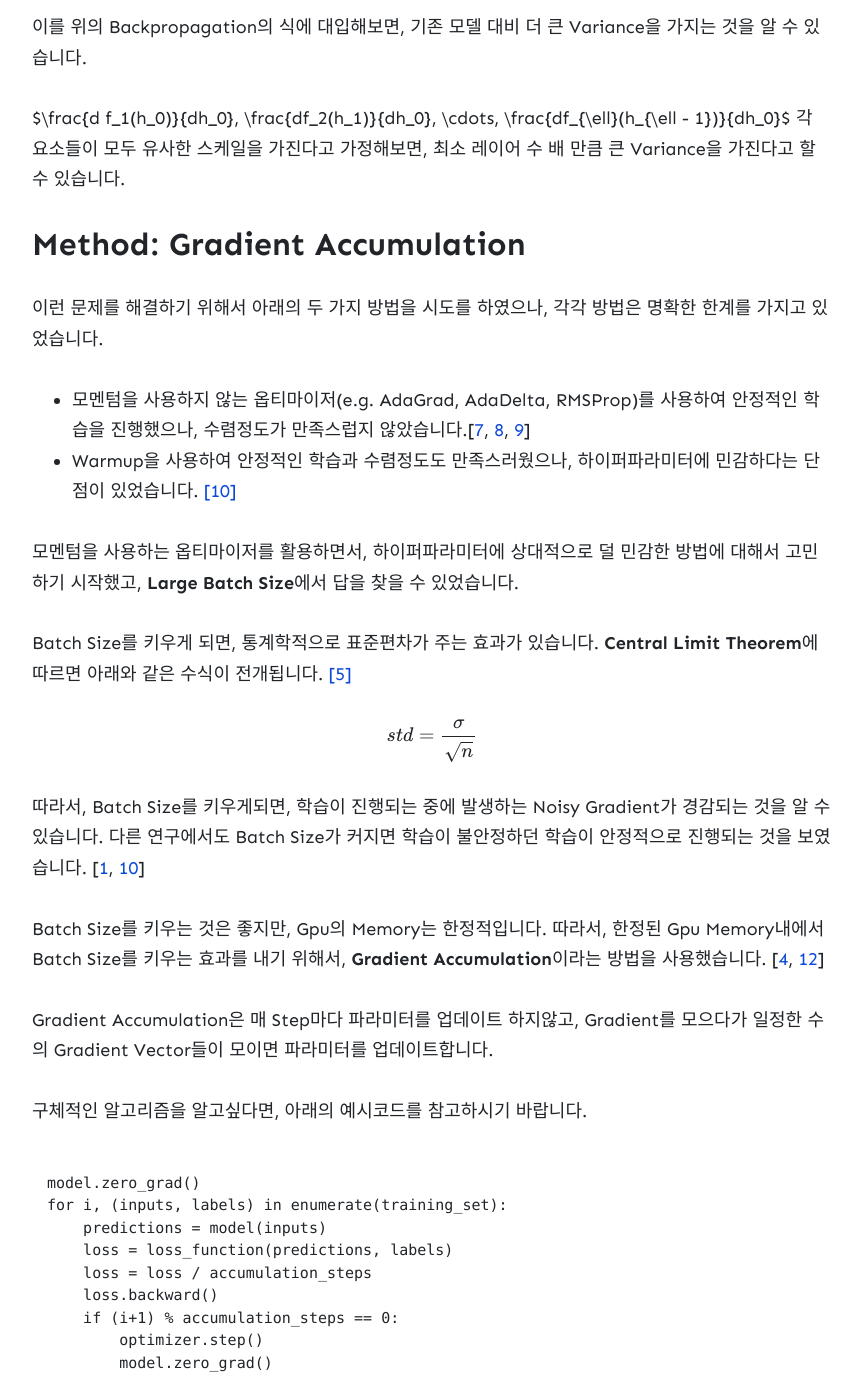
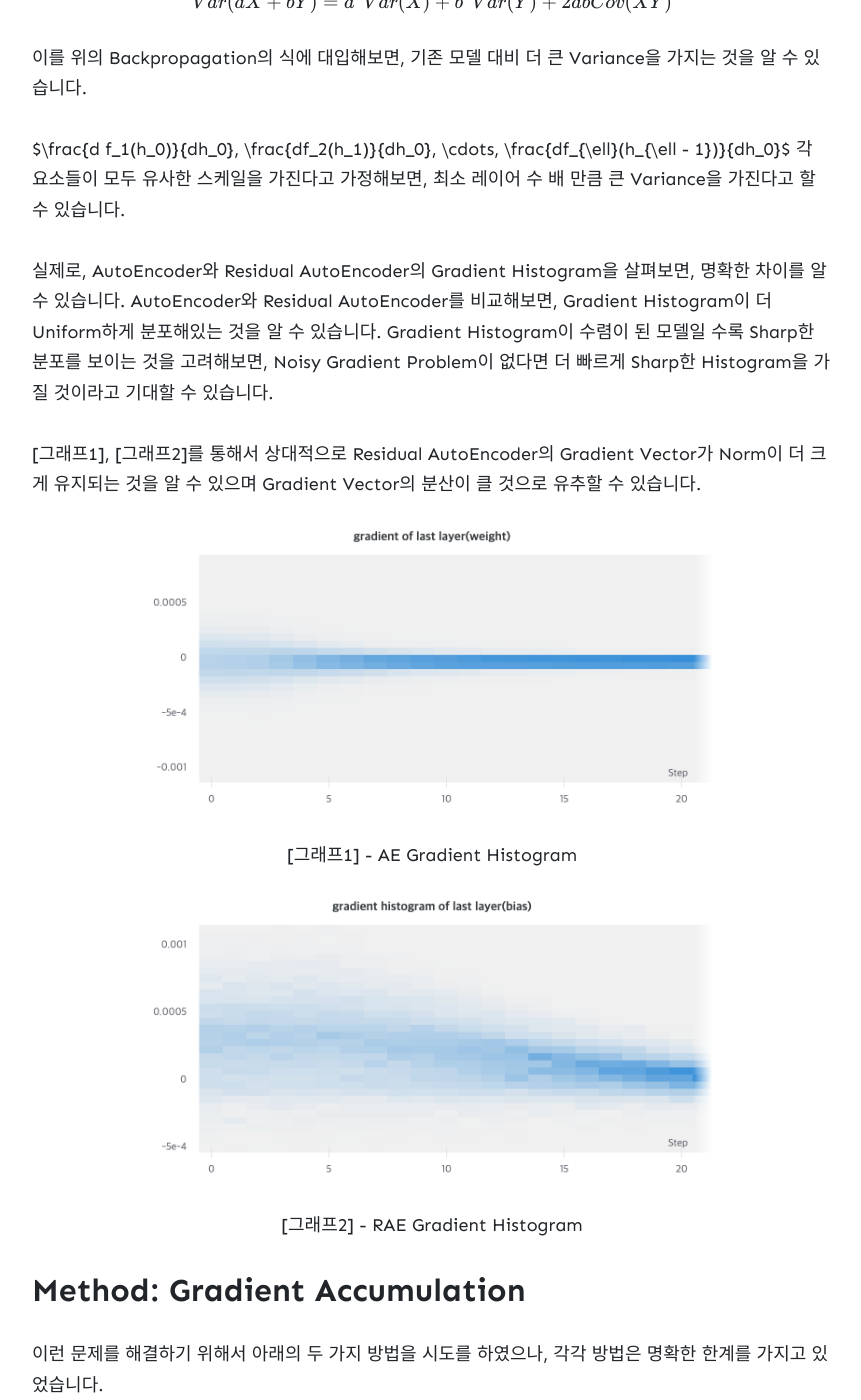
Before and after one commit to wowthemesnet/jekyll-theme-memoirs, a Jekyll site: the page built from _posts/2020-12-29-Gradient-Accumulation.md, in a window 1280 px wide and 1400 px high, scrolled down 4158 px. Shown: the whole window, without its empty margins (208-1069 px from the left). Built offline with Jekyll 4.4.1, drawn with Linux system fonts in a browser that asks for light colours; nearby versions of some CDN libraries; formulas are drawn with MathJax 3; comment, search, counter and statistics services are not loaded; some of the changed text lies outside the part shown.

Commit message:
add new contents

```diff
--- a/_posts/2020-12-29-Gradient-Accumulation.md
+++ b/_posts/2020-12-29-Gradient-Accumulation.md
@@ -10,7 +10,7 @@
 
 안녕하세요. 마키나락스의 류원탁입니다.
 
-딥러닝 문제를 다루다보면, Gradient의 오차(Variance)이 커져 학습이 불안정적으로 진행되는 경우가 발생합니다.
+딥러닝 문제를 다루다보면, Gradient의 오차(Variance)이 커져 학습이 불안정적으로 진행되는 경우가 발생합니다. 여기서 오차라는 표현은 GD에서 나오는 Gradient Vector와 SGD상에서 나오는 Gradient Vector간의 차이를 의미합니다.
 
 본 포스트에서는 Noisy Gradient에 대해서 살펴보고, 해결할 수 있는 방법에 대해서 다루겠습니다.
 
@@ -132,6 +132,24 @@
 
 $\frac{d f_1(h_0)}{dh_0}, \frac{df_2(h_1)}{dh_0}, \cdots, \frac{df_{\ell}(h_{\ell - 1})}{dh_0}$ 각 요소들이 모두 유사한 스케일을 가진다고 가정해보면, 최소 레이어 수 배 만큼 큰 Variance을 가진다고 할 수 있습니다.
 
+실제로, AutoEncoder와 Residual AutoEncoder의 Gradient Histogram을 살펴보면, 명확한 차이를 알 수 있습니다. AutoEncoder와 Residual AutoEncoder를 비교해보면, Gradient Histogram이 더 Uniform하게 분포해있는 것을 알 수 있습니다. Gradient Histogram이 수렴이 된 모델일 수록 Sharp한 분포를 보이는 것을 고려해보면, Noisy Gradient Problem이 없다면 더 빠르게 Sharp한 Histogram을 가질 것이라고 기대할 수 있습니다.
+
+[그래프1], [그래프2]를 통해서 상대적으로 Residual AutoEncoder의 Gradient Vector가 Norm이 더 크게 유지되는 것을 알 수 있으며 Gradient Vector의 분산이 클 것으로 유추할 수 있습니다.
+
+<figure class="image" style="align: center;">
+<p align="center">
+  <img style="width: 70%" src="/assets/images/2020-12-29-Gradient-Accumulation/ae30-weight.png" alt="ae">
+  <figcaption style="text-align: center;">[그래프1] - AE Gradient Histogram</figcaption>
+</p>
+</figure>
+
+<figure class="image" style="align: center;">
+<p align="center">
+  <img style="width: 70%" src="/assets/images/2020-12-29-Gradient-Accumulation/rae30-weight.png" alt="rae">
+  <figcaption style="text-align: center;">[그래프2] - RAE Gradient Histogram</figcaption>
+</p>
+</figure>
+
 
 ## Method: Gradient Accumulation
 
@@ -194,23 +212,33 @@
 
 ### Gradient Accumulation
 
-아래의 학습 그래프는 Residual VAE를 기존의 방법대로 학습시킨 것입니다. [그래프1]처럼 학습이 매우 불안정적으로 진행됩니다.
+아래의 [그래프3]은 Residual AutoEncoder를 batch size 6000으로 학습시킨 결과입니다. [그래프2]와 비교해봤을 때, 안정적인 경향성을 보입니다.
+
+<figure class="image" style="align: center;">
+<p align="center">
+  <img style="width: 70%" src="/assets/images/2020-12-29-Gradient-Accumulation/rae30-6000-weight.png" alt="rae">
+  <figcaption style="text-align: center;">[그래프3] - RAE Gradient Histogram with batch size 6000</figcaption>
+</p>
+</figure>
+
+
+아래의 학습 그래프는 Residual VAE를 기존의 방법대로 학습시킨 것입니다. [그래프4]처럼 학습이 매우 불안정적으로 진행됩니다.
 
 <figure class="image" style="align: center;">
 <p align="center">
   <img style="width: 70%" src="/assets/images/2020-12-29-Gradient-Accumulation/vanilla.png" alt="rae">
-  <figcaption style="text-align: center;">[그래프1] - vanilla training</figcaption>
+  <figcaption style="text-align: center;">[그래프4] - vanilla training</figcaption>
 </p>
 </figure>
 
 
 
-반면에, Gradient Accumulation을 적용하게 되면, [그래프2]처럼 안정적으로 학습이 진행됩니다.
+반면에, Gradient Accumulation을 적용하게 되면, [그래프5]처럼 안정적으로 학습이 진행됩니다.
 
 <figure class="image" style="align: center;">
 <p align="center">
   <img style="width: 70%" src="/assets/images/2020-12-29-Gradient-Accumulation/gradient_accumulation.png" alt="rae">
-  <figcaption style="text-align: center;">[그래프2] - Gradient Accumulation</figcaption>
+  <figcaption style="text-align: center;">[그래프5] - Gradient Accumulation</figcaption>
 </p>
 </figure>
 
```
Also changed, not shown: assets/images/2020-12-29-Gradient-Accumulation/ae30-bias.png (added), assets/images/2020-12-29-Gradient-Accumulation/ae30-weight.png (added), assets/images/2020-12-29-Gradient-Accumulation/rae30-6000-weight.png (added), assets/images/2020-12-29-Gradient-Accumulation/rae30-bias.png (added), assets/images/2020-12-29-Gradient-Accumulation/rae30-weight.png (added).
